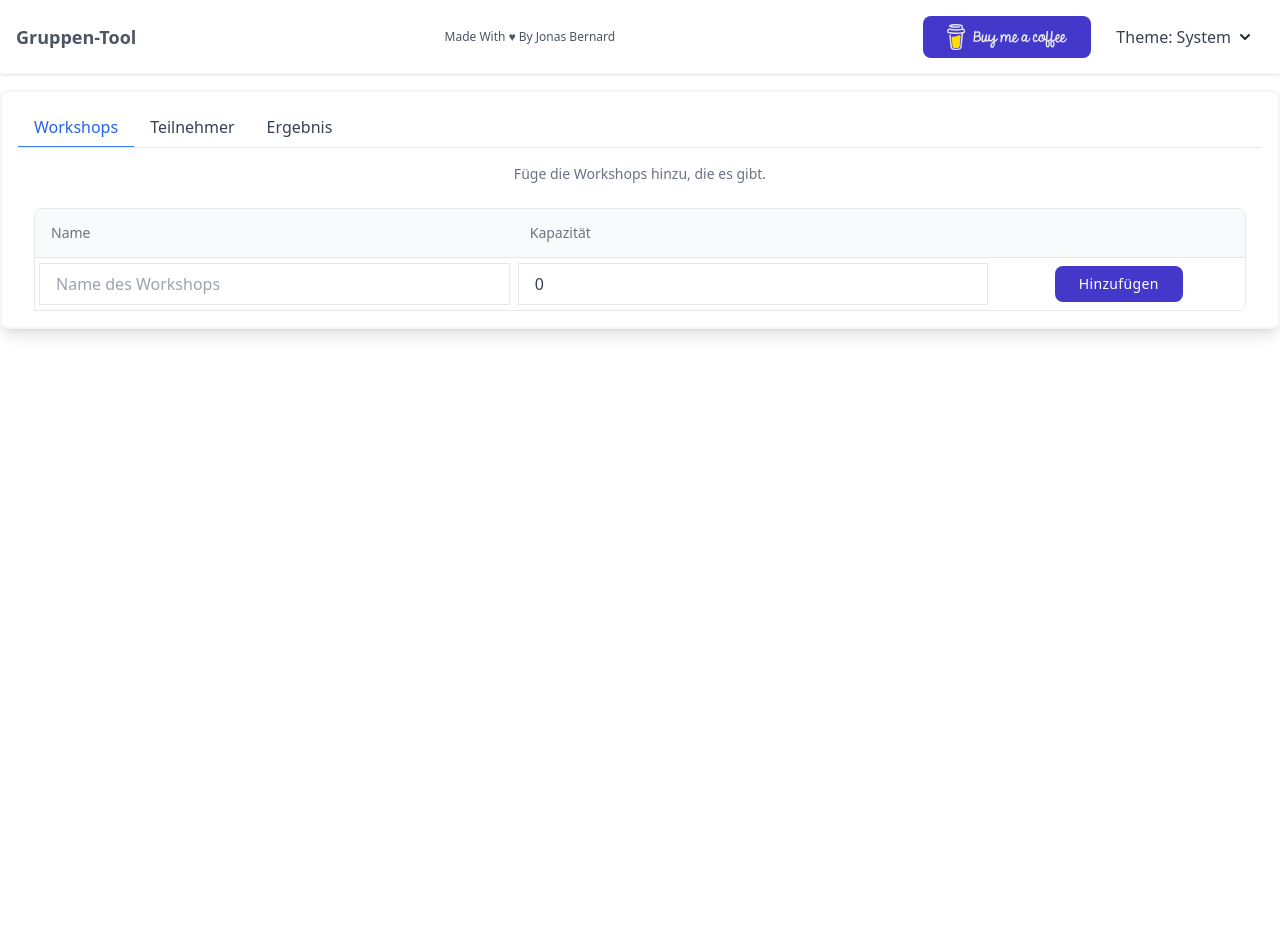
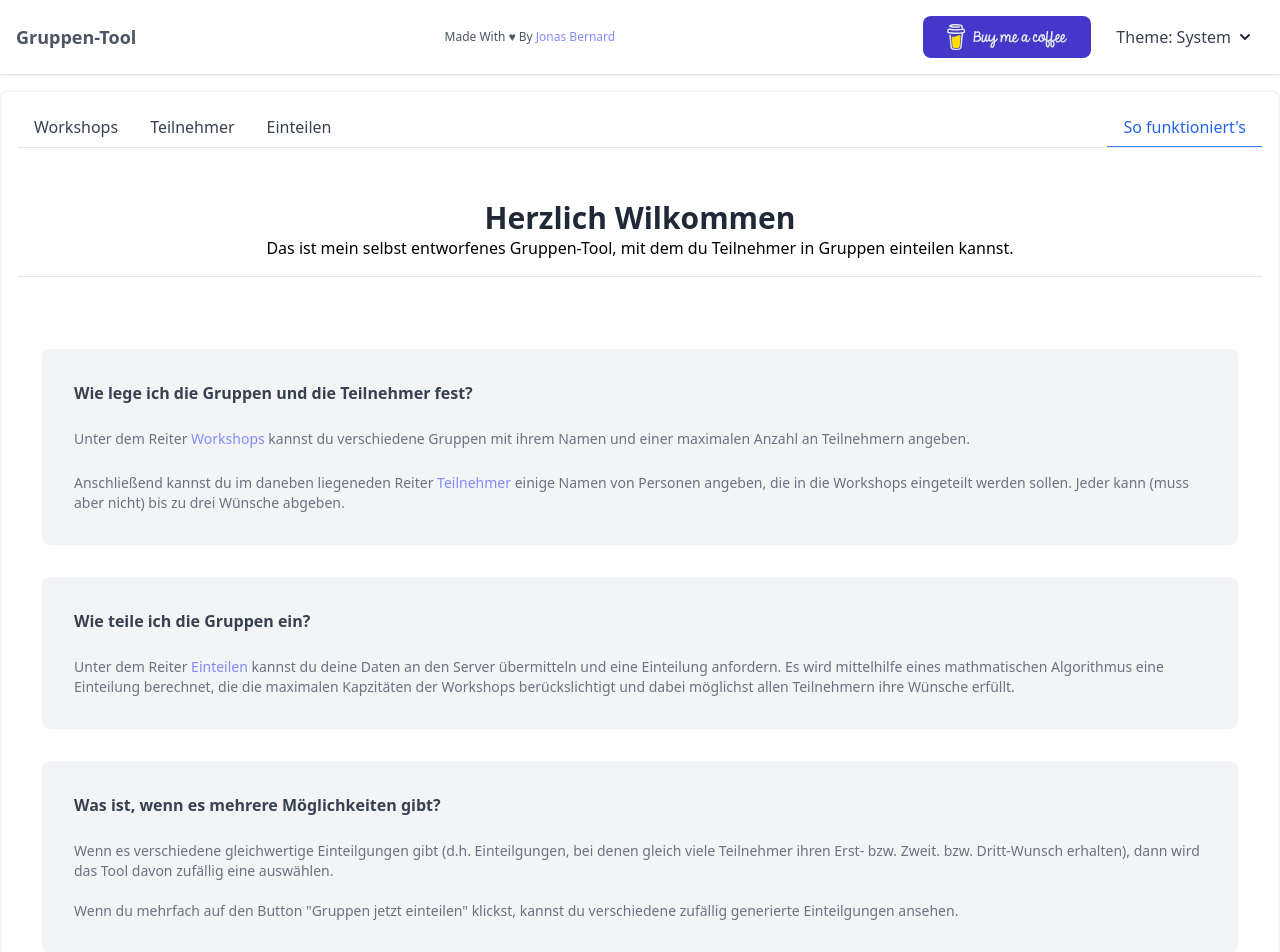
Before and after one commit to JonasBernard/datto, a React (Create React App) app in the folder workshops-frontend/: page / in a window 1280 px wide. Shown: the top 952 px of the page. Before the commit the page ends 800 px from the top, so only its background shows below. Built offline with nearby package versions, Linux system fonts and the light colour scheme.

Commit message:
Welcomepage

```diff
--- a/workshops-frontend/src/App.jsx
+++ b/workshops-frontend/src/App.jsx
@@ -6,6 +6,7 @@ import ResultView from "./ResultView";
 import Button from "./components/Button";
 import NavBar from "./Navbar";
 import Card from "./components/Card";
+import WelcomePage from "./Welcomepage";
 
 function saveData(kids, workshops) {
   localStorage.dataV1 = JSON.stringify({
@@ -33,12 +34,12 @@ function App() {
 
   const [result, setRequestResult] = useState(null);
 
-  const [currentTab, setTab] = useState(0);
+  const [currentTab, setTab] = useState(3);
 
   useEffect(() => {
     let [loaded,k,w] = loadData();
     if (loaded) {
-      setKids(k); setWorkshops(w);
+      setKids(k); setWorkshops(w); setTab(0);
       setInfoMessage("Es wurden Daten aus deiner letzten Sitzung wiederhergestellt.");
     }
   }, []);
@@ -64,18 +65,18 @@ function App() {
     }
 
     if (workshopsOrig.filter(w => w.name == "").length > 0) {
-      setErrorMessage("Es gibt einen Workshop mit leerem Namen. Das muss behoben werden bevor eine Lösung gefunden werden kann.")
+      setErrorMessage("Es gibt einen Workshop mit leerem Namen. Das muss behoben werden bevor eine Einteilung gefunden werden kann.")
       return;
     }
 
     if (workshopsOrig.filter(w => w.capacity == 0).length > 0) {
-      setErrorMessage("Es gibt einen Workshop mit Kapazität null. Dieser muss gelöscht werden bevor eine Lösung gefunden werden kann.")
+      setErrorMessage("Es gibt einen Workshop mit Kapazität null. Dieser muss gelöscht werden bevor eine Einteilung gefunden werden kann.")
       return;
     }
 
     saveData(kidsOrig, workshopsOrig);
 
-    fetch("http://localhost:5000/weighted", {
+    fetch("/api/weighted", {
       method: "POST",
       headers: { "Content-Type": "application/json" },
       body: JSON.stringify({
@@ -122,7 +123,8 @@ function App() {
               </div>
 
           <Card extraStyle="container">
-            <div className="flex overflow-x-auto overflow-y-hidden border-b border-gray-200 whitespace-nowrap dark:border-gray-700">
+            <div className="flex justify-between overflow-x-auto overflow-y-hidden border-b border-gray-200 whitespace-nowrap dark:border-gray-700">
+                <div className="flex">
                   <button onClick={() => setTab(0)}
                     className={
                       "inline-flex items-center h-10 px-4 -mb-px text-sm text-center bg-transparent border-b-2 sm:text-base "
@@ -133,7 +135,6 @@ function App() {
                       + "whitespace-nowrap focus:outline-none"}>
                       Workshops
                   </button>
-
                   <button onClick={() => setTab(1)} className={
                       "inline-flex items-center h-10 px-4 -mb-px text-sm text-center bg-transparent border-b-2 sm:text-base "
                       + (
@@ -143,7 +144,6 @@ function App() {
                       + "whitespace-nowrap focus:outline-none"}>
                       Teilnehmer
                   </button>
-
                   <button onClick={() => setTab(2)} className={
                       "inline-flex items-center h-10 px-4 -mb-px text-sm text-center bg-transparent border-b-2 sm:text-base "
                       + (
@@ -151,8 +151,21 @@ function App() {
                         ? "text-blue-600 border-blue-500 dark:border-blue-400 dark:text-blue-300 "
                         : "text-gray-700 border-transparent dark:text-white focus:outline-none hover:border-gray-400 ")
                       + "whitespace-nowrap focus:outline-none"}>
-                    Ergebnis
+                      Einteilen
                   </button>
+                </div>
+
+                <div className="flex">
+                  <button onClick={() => setTab(3)} className={
+                      "inline-flex items-center h-10 px-4 -mb-px text-sm text-center bg-transparent border-b-2 sm:text-base "
+                      + (
+                        currentTab === 3
+                        ? "text-blue-600 border-blue-500 dark:border-blue-400 dark:text-blue-300 "
+                        : "text-gray-700 border-transparent dark:text-white focus:outline-none hover:border-gray-400 ")
+                      + "whitespace-nowrap focus:outline-none"}>
+                      So funktioniert's
+                  </button>
+                </div>
             </div>
 
 
@@ -165,7 +178,7 @@ function App() {
 
             {currentTab === 2 && <div className="pt-3">
               <div>
-                <Button onClick={sendData}>Lösung finden...</Button>
+                <Button onClick={sendData}>Gruppen jetzt einteilen</Button>
               </div>
               <div className="m-4">
                 {errorMessage && (
@@ -196,6 +209,10 @@ function App() {
               <ResultView result={result} />
             </div>}
 
+            {currentTab === 3 && <div className="pt-3">
+              <WelcomePage setTab={setTab}></WelcomePage>
+            </div>}
+
           </Card>
 
         </div>
--- /dev/null
+++ b/workshops-frontend/src/Welcomepage.jsx
@@ -0,0 +1,156 @@
+import { useState } from "react";
+
+export default function WelcomePage(props) {
+  const setTab = props.setTab;
+
+  return (
+    <>
+      <h1 className="mt-10 text-2xl font-semibold text-gray-800 lg:text-3xl dark:text-white">
+        Herzlich Wilkommen
+      </h1>
+      <h3 className="text-md">
+        Das ist mein selbst entworfenes Gruppen-Tool, mit dem du Teilnehmer in
+        Gruppen einteilen kannst.
+      </h3>
+
+      <hr className="dark:opacity-20 mt-4" />
+
+      <div className="container px-6 py-6 mx-auto text-left">
+        <div className="mt-8 space-y-8 lg:mt-12">
+          <div className="p-8 bg-gray-100 rounded-lg dark:bg-gray-900 dark:bg-opacity-40">
+            <h1 className="font-semibold text-gray-700 dark:text-white">
+              Wie lege ich die Gruppen und die Teilnehmer fest?
+            </h1>
+
+            <p className="mt-6 text-sm text-gray-500 dark:text-gray-300">
+              Unter dem Reiter{" "}
+              <a className="cursor-pointer" onClick={() => setTab(0)}>
+                Workshops
+              </a>{" "}
+              kannst du verschiedene Gruppen mit ihrem Namen und einer maximalen
+              Anzahl an Teilnehmern angeben.
+            </p>
+
+            <p className="mt-6 text-sm text-gray-500 dark:text-gray-300">
+              Anschließend kannst du im daneben liegeneden Reiter{" "}
+              <a className="cursor-pointer" onClick={() => setTab(1)}>
+                Teilnehmer
+              </a>{" "}
+              einige Namen von Personen angeben, die in die Workshops eingeteilt
+              werden sollen. Jeder kann (muss aber nicht) bis zu drei Wünsche
+              abgeben.
+            </p>
+          </div>
+
+          <div className="p-8 bg-gray-100 rounded-lg dark:bg-gray-900 dark:bg-opacity-40">
+            <h1 className="font-semibold text-gray-700 dark:text-white">
+              Wie teile ich die Gruppen ein?
+            </h1>
+
+            <p className="mt-6 text-sm text-gray-500 dark:text-gray-300">
+              Unter dem Reiter{" "}
+              <a className="cursor-pointer" onClick={() => setTab(2)}>
+                Einteilen
+              </a>{" "}
+              kannst du deine Daten an den Server übermitteln und eine
+              Einteilung anfordern. Es wird mittelhilfe eines mathmatischen
+              Algorithmus eine Einteilung berechnet, die die maximalen
+              Kapzitäten der Workshops berückslichtigt und dabei möglichst allen
+              Teilnehmern ihre Wünsche erfüllt.
+            </p>
+          </div>
+
+          <div className="p-8 bg-gray-100 rounded-lg dark:bg-gray-900 dark:bg-opacity-40">
+            <h1 className="font-semibold text-gray-700 dark:text-white">
+              Was ist, wenn es mehrere Möglichkeiten gibt?
+            </h1>
+
+            <p className="mt-6 text-sm text-gray-500 dark:text-gray-300">
+              Wenn es verschiedene gleichwertige Einteilgungen gibt (d.h.
+              Einteilgungen, bei denen gleich viele Teilnehmer ihren Erst- bzw.
+              Zweit. bzw. Dritt-Wunsch erhalten), dann wird das Tool davon
+              zufällig eine auswählen.
+              <br />
+              <br />
+              Wenn du mehrfach auf den Button "Gruppen jetzt einteilen" klickst,
+              kannst du verschiedene zufällig generierte Einteilgungen ansehen.
+            </p>
+          </div>
+
+          <div className="p-8 bg-gray-100 rounded-lg dark:bg-gray-900 dark:bg-opacity-40">
+            <h1 className="font-semibold text-gray-700 dark:text-white">
+              Werden meine Daten/Ergebnisse gespeichert?
+            </h1>
+
+            <p className="mt-6 text-sm text-gray-500 dark:text-gray-300">
+              Deine angegebenen Daten (Workshops und Teilnehmer) werden in
+              deinem Browser gespeichert und wieder geladen, wenn du diese Seite
+              zu einem späteren Zeitpunkt wieder aufrufst. Außerdem werden die
+              Workshops und Teilnehmer an den Server geschickt, dort zur
+              Verarbeitung kurzzeitig gespeichert und dann gelöscht. Deine
+              Einteilgung wird nicht von selbst gespeichert. Du kannst aber eine
+              Excel-Datei mit allen Namen abspeichern.
+            </p>
+          </div>
+
+          <div className="p-8 bg-gray-100 rounded-lg dark:bg-gray-900 dark:bg-opacity-40">
+            <h1 className="font-semibold text-gray-700 dark:text-white">
+              Wie funktioniert die Zuteilung genau?
+            </h1>
+
+            <p className="mt-6 text-sm text-gray-500 dark:text-gray-300">
+              Eins sei zum Anfang gesagt: Es wird zu jedem Zeitpunkt
+              sichergestellt, dass keiner der Workshops seine Kapazität
+              überschreitet.
+              <br />
+              <br />
+              Unter dieser Bedigung werden in zufälliger Reihnfolge Teilnehmer
+              ihren Wünschen zugeordnet. Dabei werden Erst-Wünsche natürlich
+              gegenüber Zweit-Wünschen und diese gegenüber Dritt-Wünschen
+              priorisiert.
+              <br />
+              <br />
+              Dabei kann es passieren, dass bereits zutegeilte Teilnehmer,
+              wieder aus der Gruppe herausgenommen werden, wenn das Platz für
+              einen Teilnehmer schafft, der sich diese Gruppe mit höherer
+              Priorität wünscht.
+              <br />
+              <br />
+              Das passiert solange, bis alle Teilnehmer eingeteilt sind (oder
+              das Tool merkt, dass die Kapazität der Workshops nicht für alle
+              Teilnehmer ausreicht.)
+            </p>
+          </div>
+
+          <div className="p-8 bg-gray-100 rounded-lg dark:bg-gray-900 dark:bg-opacity-40">
+            <h1 className="font-semibold text-gray-700 dark:text-white">
+              Was passiert, wenn ein Teilnehmer nirgends zugeordnet werden kann?
+            </h1>
+
+            <p className="mt-6 text-sm text-gray-500 dark:text-gray-300">
+              Es gibt zwei verschiedene Probleme, durch die das vorkommen kann.
+              <br />
+              <br />
+              <span className="font-bold">1. Kapazität reicht nicht aus. </span>
+              Wenn die Summer der Teilnehmer größer ist als die Summe der
+              Kapazitäten der Workshops, wird es unweigerlich zum Fall kommen,
+              dass Teilnehmer nicht zugeteilt werden können. In diesem Fall wird
+              das Tool darauf mit einer Warnung hinweisen und eine Einteilung
+              angeben, in der möglichst viele Teilnehmer zugeteilt wurden. In
+              diese Einteilung werden diejenigen Teilnehmer aufgenommen, die am
+              besten zu den verfügbaren Plätzen passen.
+              <br />
+              <br />
+              <span className="font-bold">
+                2. Der Teilnehmer kann keinen seiner drei Wünsche erhalten.{" "}
+              </span>
+              In diesem Fall kann es passieren, dass der Teilnehmer in einen
+              Workshop eingeteilt wird, den er sich nicht wünscht. Das Tool
+              versucht jedoch sehr stark, das zu vermeiden.
+            </p>
+          </div>
+        </div>
+      </div>
+    </>
+  );
+}
--- a/workshops-frontend/src/index.css
+++ b/workshops-frontend/src/index.css
@@ -1,3 +1,7 @@
 @tailwind base;
 @tailwind components;
 @tailwind utilities;
+
+a {
+    color: #818cf8 !important;
+}
```
Also changed, not shown: workshops-frontend/src/ResultView.jsx (+4 -4 lines). Lines whose indentation alone changed are shown as unchanged.
